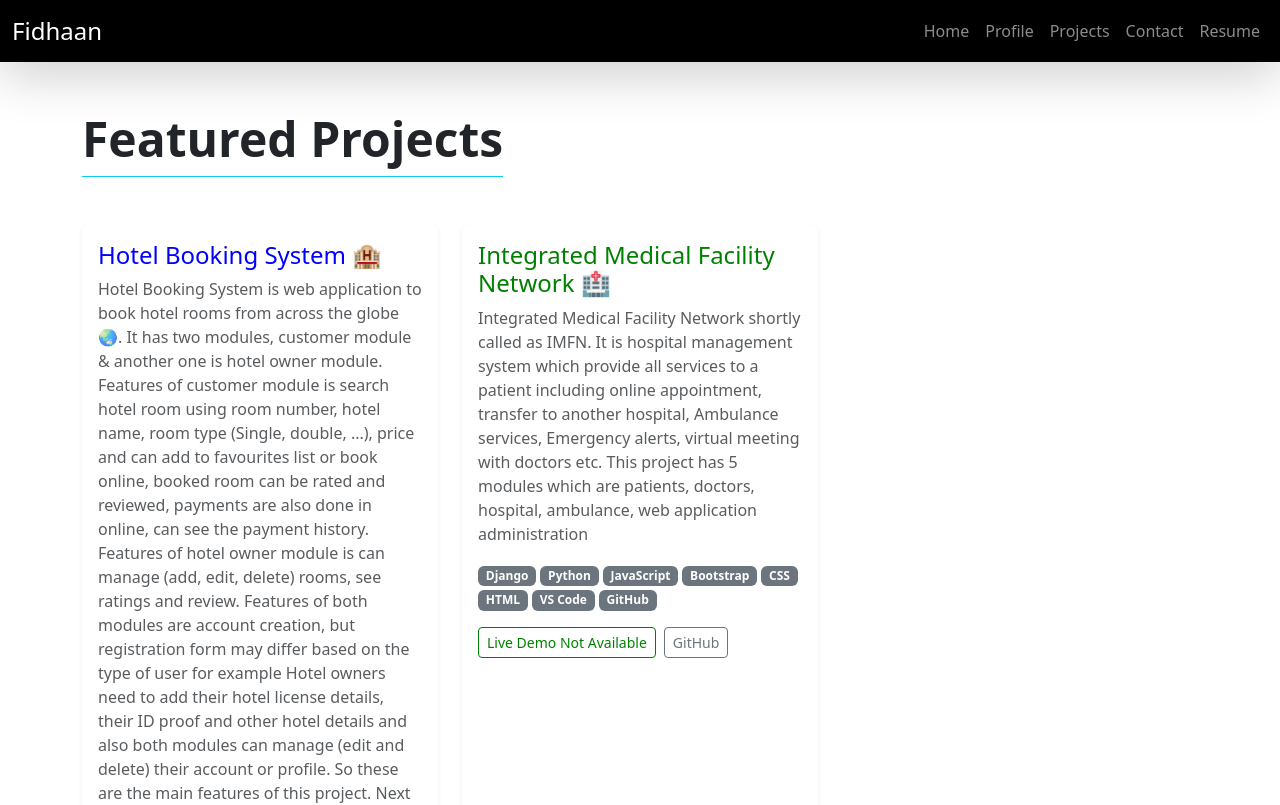
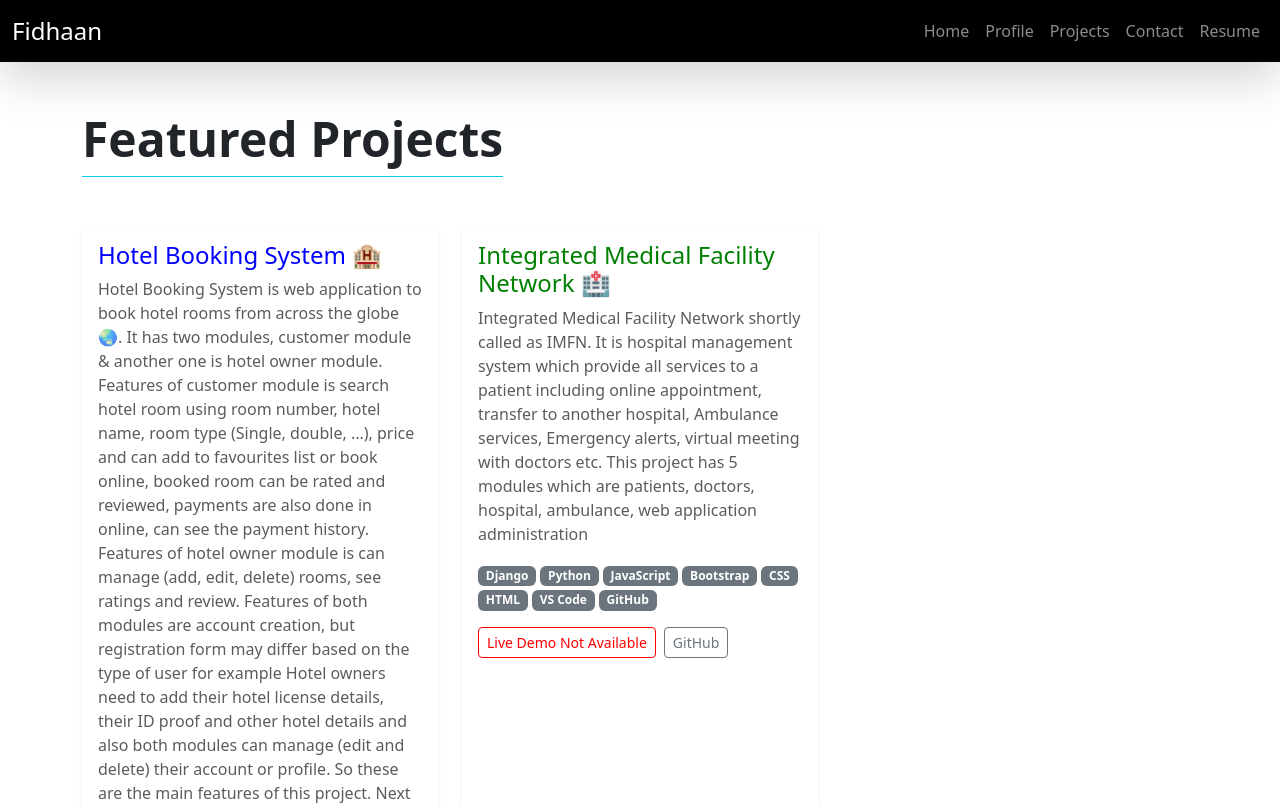
Before and after one commit to fidhaan/portfolio, a React (Vite) app in the folder personal_portfolio_project/: page /projects in a window 1280 px wide. Shown: the top 805 px of the page. Built offline with nearby package versions, Linux system fonts and the light colour scheme.

Commit message:
React project uploaded

```diff
--- a/personal_portfolio_project/src/Projects.jsx
+++ b/personal_portfolio_project/src/Projects.jsx
@@ -52,7 +52,7 @@
                     <span className="badge bg-secondary me-1">VS Code</span>
                     <span className="badge bg-secondary me-1">GitHub</span>
                     <div className="mt-3">
-                      <a style={{color: 'green', border: '1px solid green'}} href="" className="btn btn-sm btn-outline-info me-2">Live Demo Not Available</a>
+                      <a style={{color: 'red', border: '1px solid red'}} href="" className="btn btn-sm btn-outline-info me-2">Live Demo Not Available</a>
                       <a href="https://github.com/fidhaan/IMFN" target="_blank" rel="noopener noreferrer" className="btn btn-sm btn-outline-secondary">GitHub</a>
                     </div>
                   </div>
```
